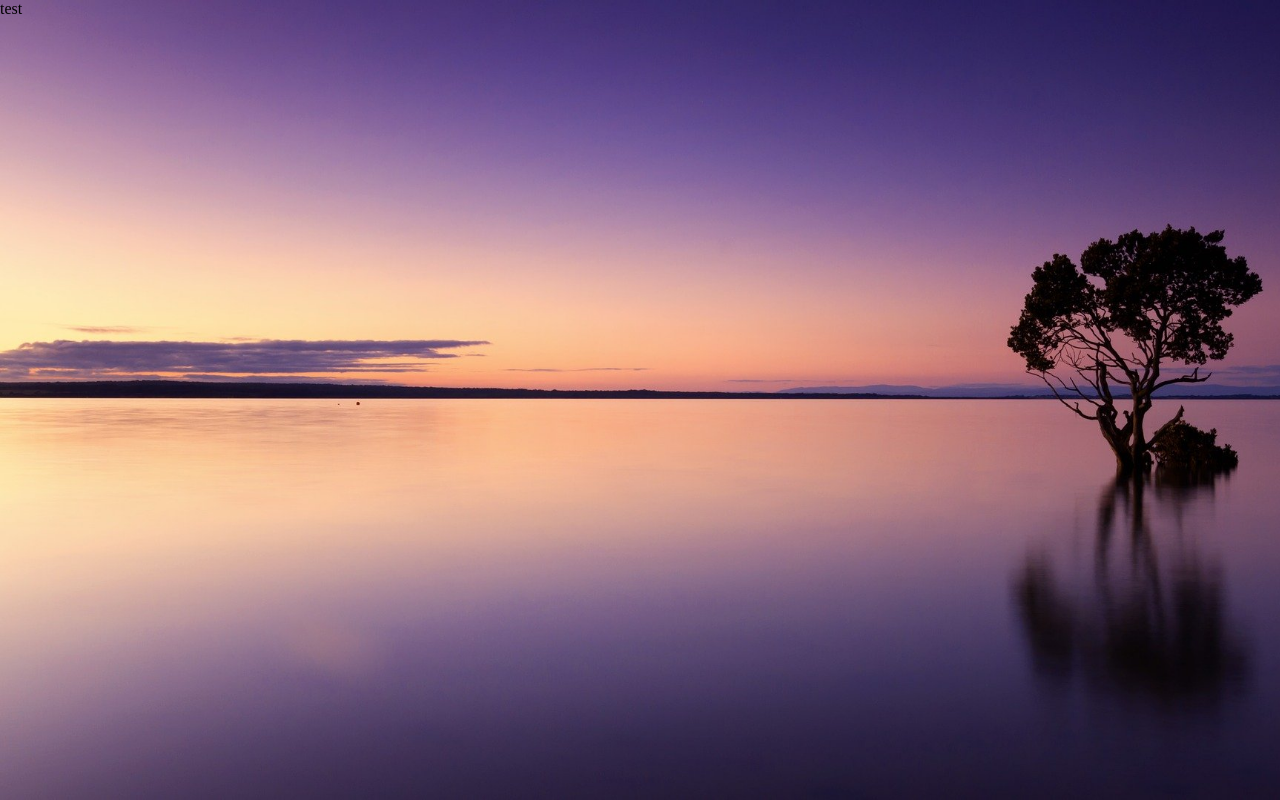
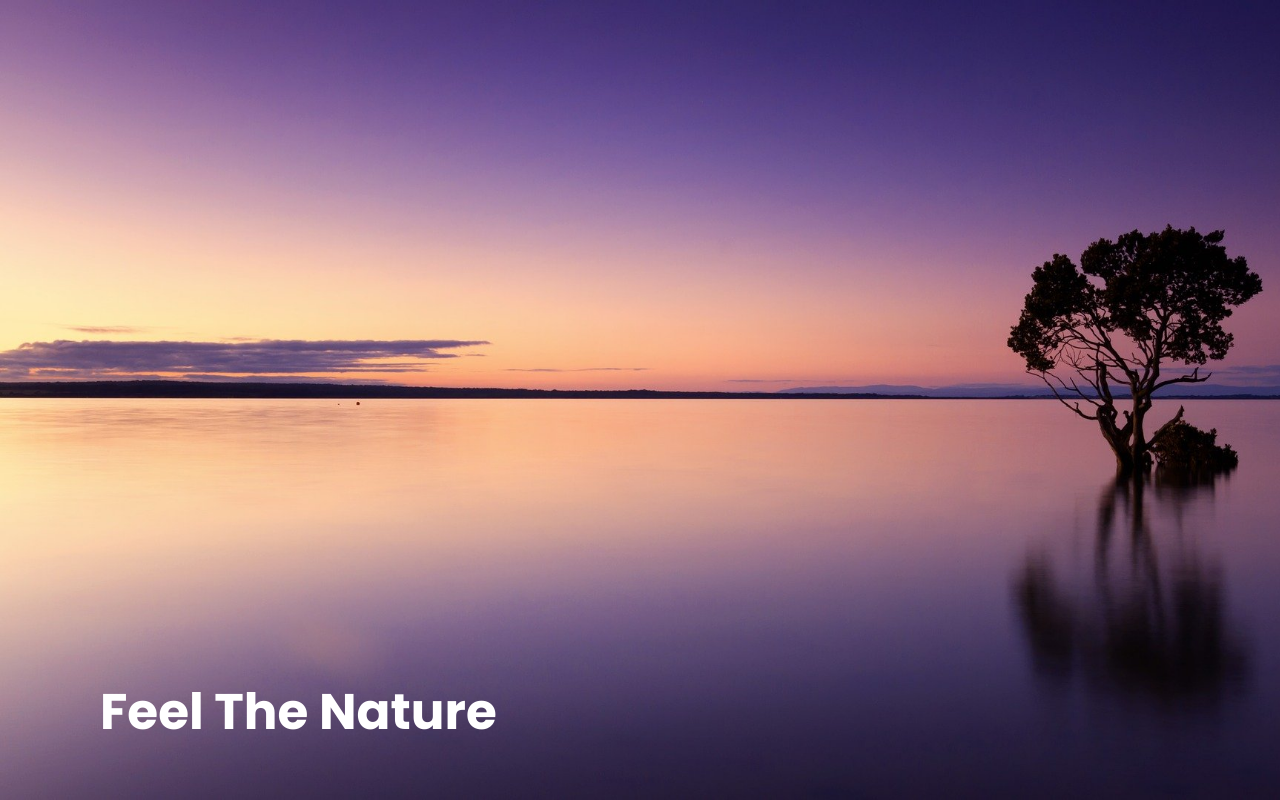
Before and after one commit to private-side-project-org/scratch_react, a React app: page / in a window 1280 px wide. Built offline with nearby package versions, Linux system fonts and the light colour scheme.

Commit message:
added font, fix position

```diff
--- a/src/assets/styles/application.scss
+++ b/src/assets/styles/application.scss
@@ -1,2 +1,3 @@
+@import './font.scss';
 @import './layout';
 @import './home';
--- /dev/null
+++ b/src/assets/styles/font.scss
@@ -0,0 +1,4 @@
+@font-face {
+  font-family: 'poppins';
+  src: url('../fonts/Poppins-Bold.ttf');
+}
--- a/src/assets/styles/home.scss
+++ b/src/assets/styles/home.scss
@@ -1,8 +1,18 @@
 .home-container {
   background-image: url('../sunset-1373171_1920.jpg');
+  display: flex;
   width: 100%;
   -webkit-background-size: cover;
   -moz-background-size: cover;
   -o-background-size: cover;
   background-size: cover;
 }
+
+.home-title {
+  display: flex;
+  align-items: flex-end;
+  font-size: 50px;
+  color: #ffffff;
+  margin-left: 2em;
+  margin-bottom: 1em;
+}
--- a/src/assets/styles/layout.scss
+++ b/src/assets/styles/layout.scss
@@ -1,5 +1,6 @@
 body {
   margin: 0;
+  font-family: 'poppins', Fallback, sans-serif;
 }
 
 .layout-container {
--- a/src/component/Home.js
+++ b/src/component/Home.js
@@ -1,7 +1,11 @@
 import React from 'react';
 
 const Home = () => {
-  return <div className="home-container">test</div>;
+  return (
+    <div className="home-container">
+      <span className="home-title">Feel The Nature</span>
+    </div>
+  );
 };
 
 export default Home;
--- a/webpack.config.js
+++ b/webpack.config.js
@@ -19,7 +19,7 @@ module.exports = {
         use: ['style-loader', 'css-loader', 'sass-loader'],
       },
       {
-        test: /\.(png|svg|jpg|gif)$/,
+        test: /\.(png|svg|jpg|gif|ttf)$/,
         use: ['file-loader'],
       },
     ],
```
Also changed, not shown: src/assets/fonts/Poppins-Bold.ttf (added).
